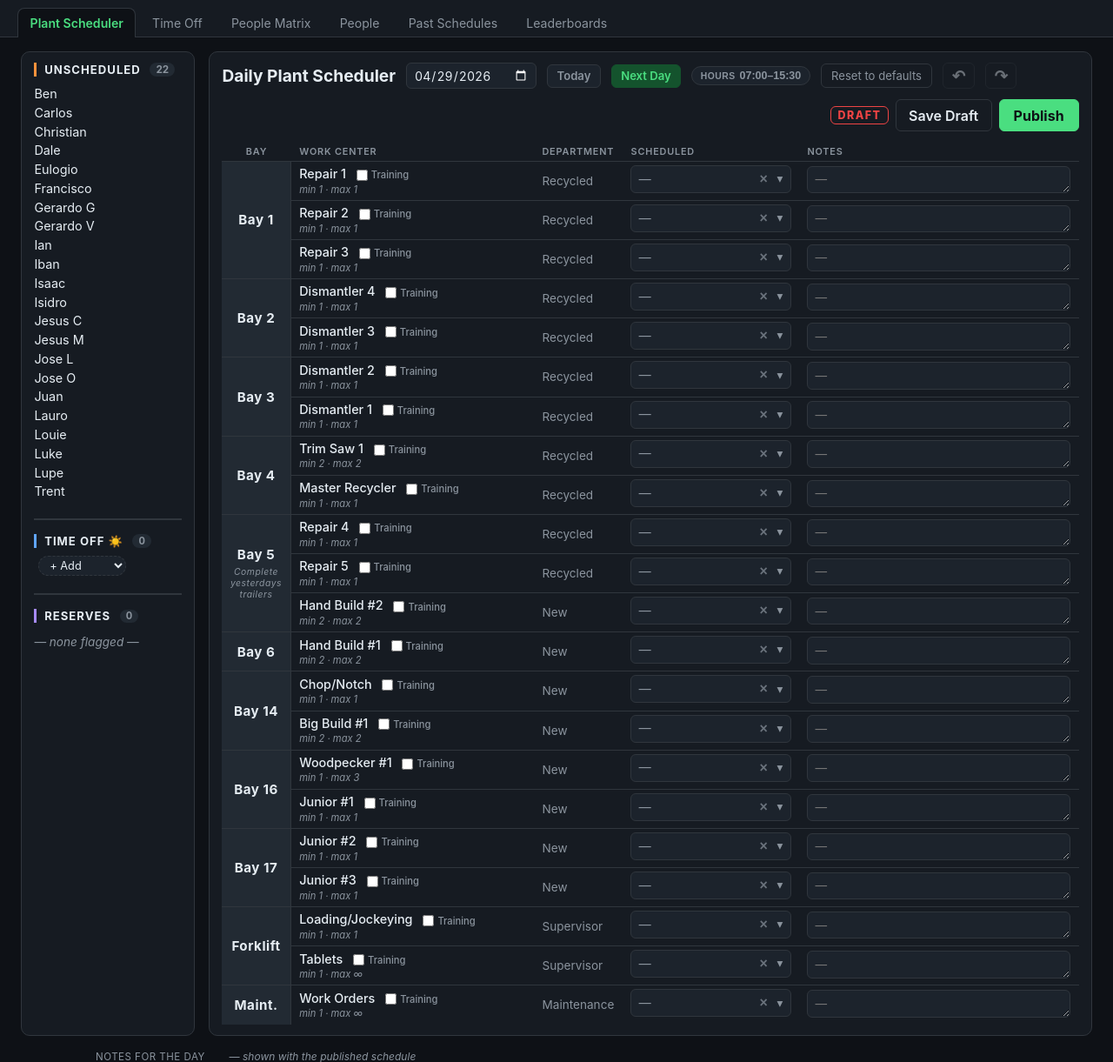
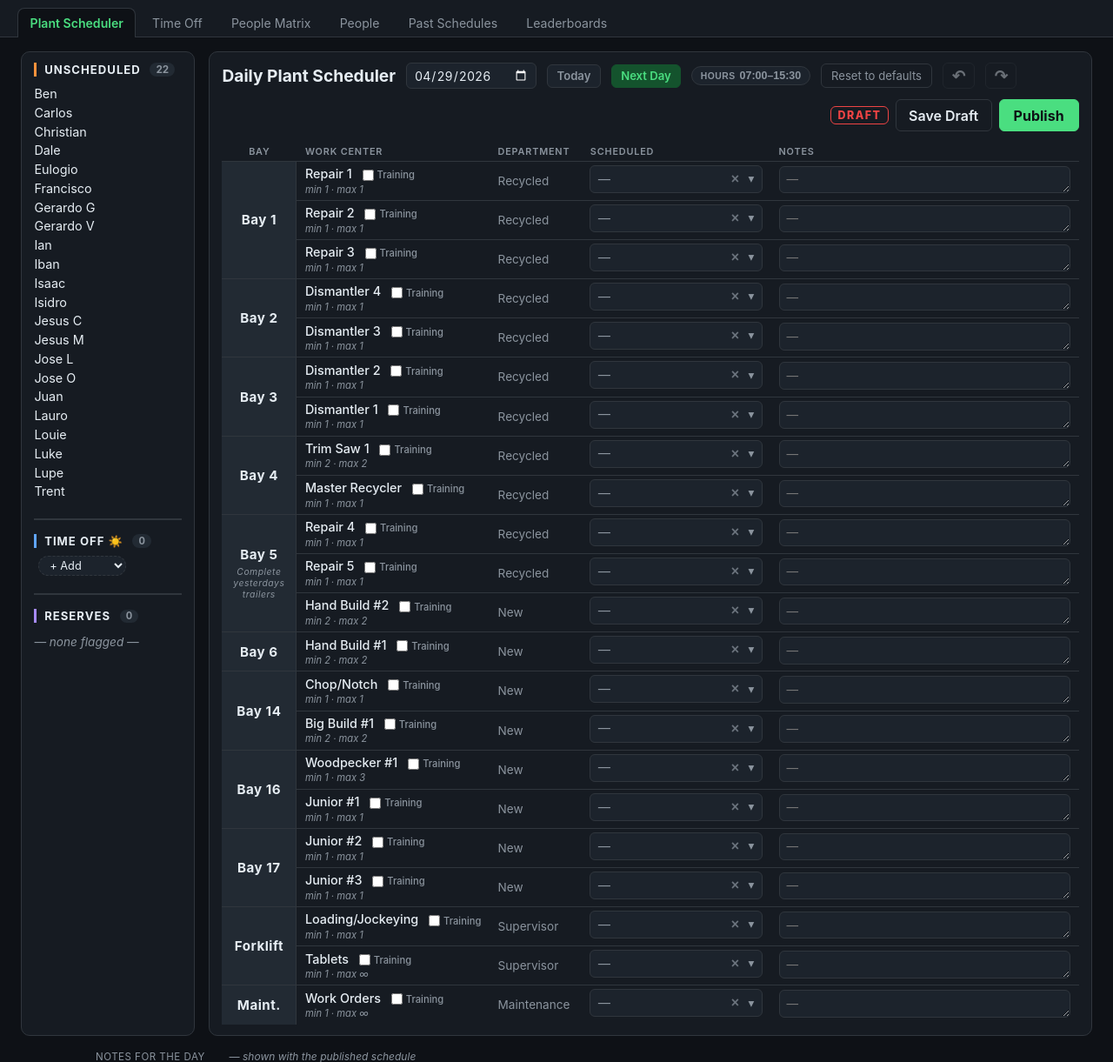
Before and after one commit to dalesgruber/gpi-plant-manager, a FastAPI app: page /staffing in a window 1280 px wide. Shown: the part 50-1271 px from the top of the page at 87% size. Run offline with FastAPI, Linux system fonts and the light colour scheme.

Commit message:
feat(scheduler): shrink WC column to fit content; widen Notes

```diff
--- a/src/zira_dashboard/templates/staffing.html
+++ b/src/zira_dashboard/templates/staffing.html
@@ -149,7 +149,8 @@
   table.sched { width: 100%; border-collapse: separate; border-spacing: 0; font-size: 0.9rem; }
   table.sched thead th { color: var(--muted); font-size: 0.68rem; font-weight: 600; text-transform: uppercase; letter-spacing: 0.8px; text-align: left; padding: 0.25rem 0.6rem; border-bottom: 1px solid var(--border); }
   table.sched thead th.n    { width: 92px; text-align: center; }
-  table.sched thead th.wc-col { width: 30%; }
+  table.sched thead th.wc-col { width: 1%; white-space: nowrap; }
+  table.sched tbody td.station .name { white-space: nowrap; }
   table.sched thead th.dept { width: 110px; }
   table.sched thead th.sched-col    { width: 22%; }
   table.sched thead th.wc-note-col  { width: 36%; }
```
